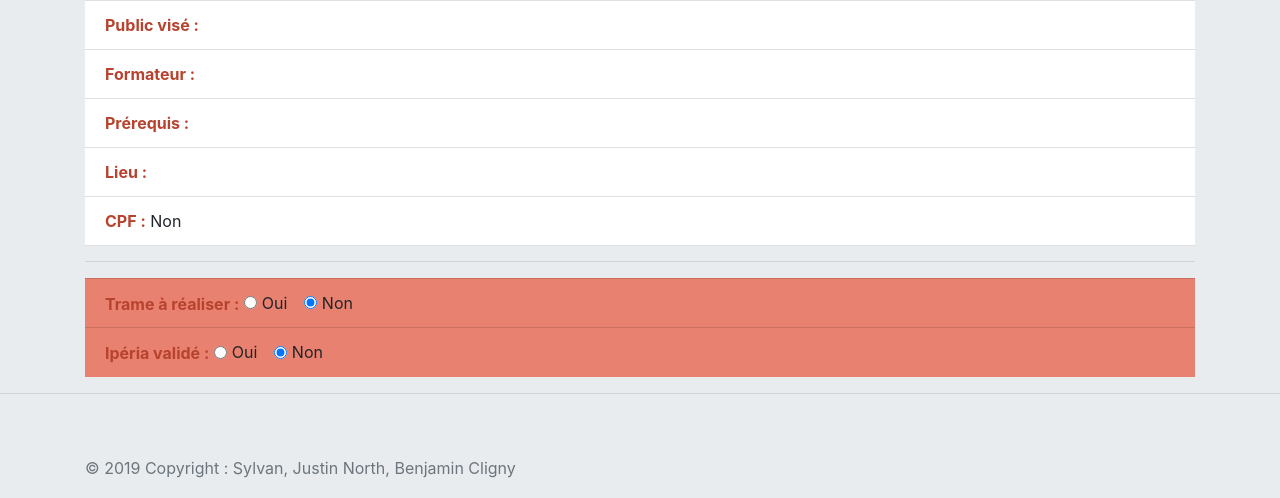
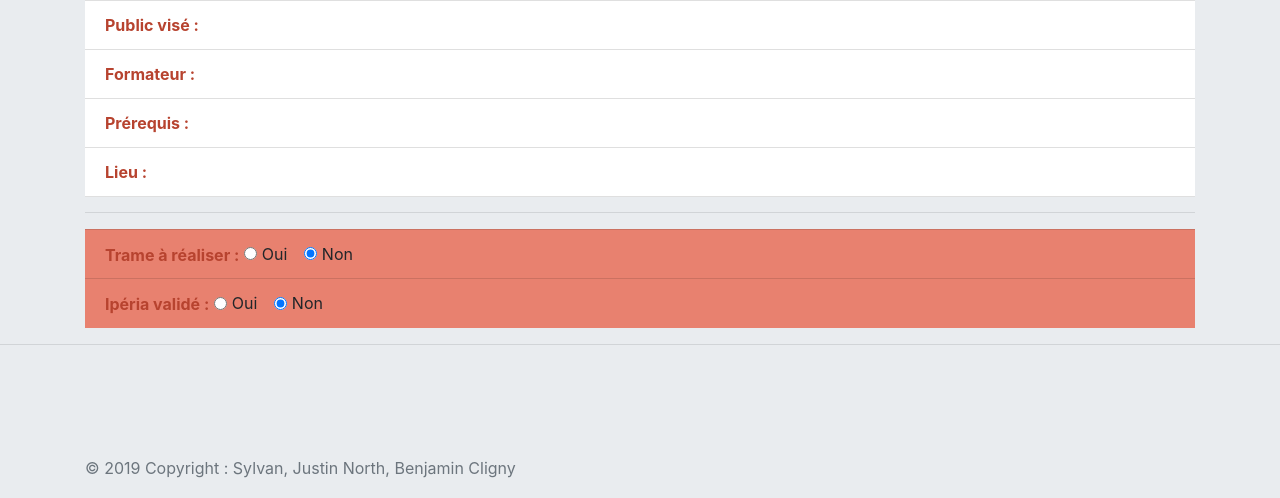
Before and after one commit to justinnth/tableau_de_bord, a Symfony app: template templates/formations/formations.html.twig in a window 1280 px wide. Shown: the part 302-800 px from the top of the page. Run offline with Twig, Linux system fonts and the light colour scheme; the template is opened without the code that fills it, so the values that code supplies are empty; some libraries are stand-ins or nearby versions.

Commit message:
Mini update

```diff
--- a/templates/formations/formations.html.twig
+++ b/templates/formations/formations.html.twig
@@ -98,7 +98,7 @@
                 </li>
                 <li class="list-group-item"><b>Prérequis :</b> {{ formations.prerequis }}</li>
                 <li class="list-group-item"><b>Lieu :</b> {{ formations.lieu }}</li>
-                <li class="list-group-item"><b>CPF :</b> {% if not formations.cpf %} Non {% else  %} Oui : {{ formations.numerocpf }} {% endif %}</li>
+                {% if formations.cpf %}<li class="list-group-item"><b>CPF :</b>Oui : {{ formations.numerocpf }}</li>{% endif %}
             </ul>
 
             <hr>
```
Also changed, not shown: package-lock.json (deleted).
